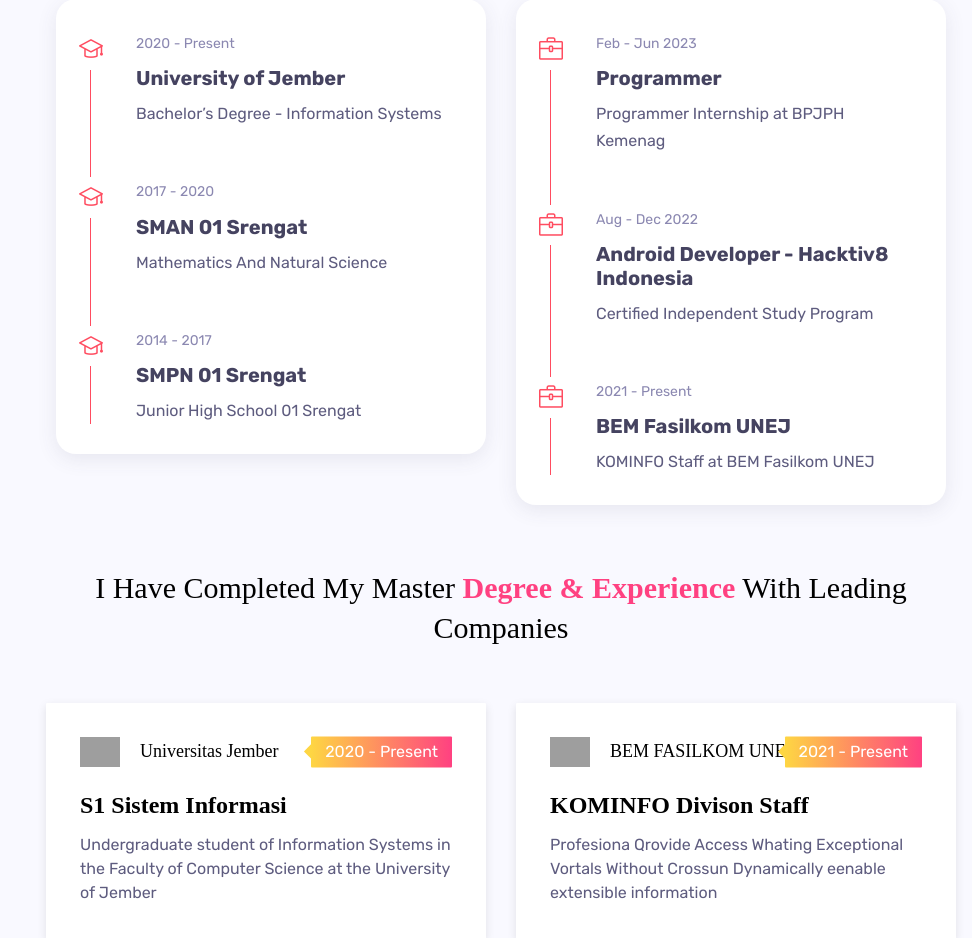
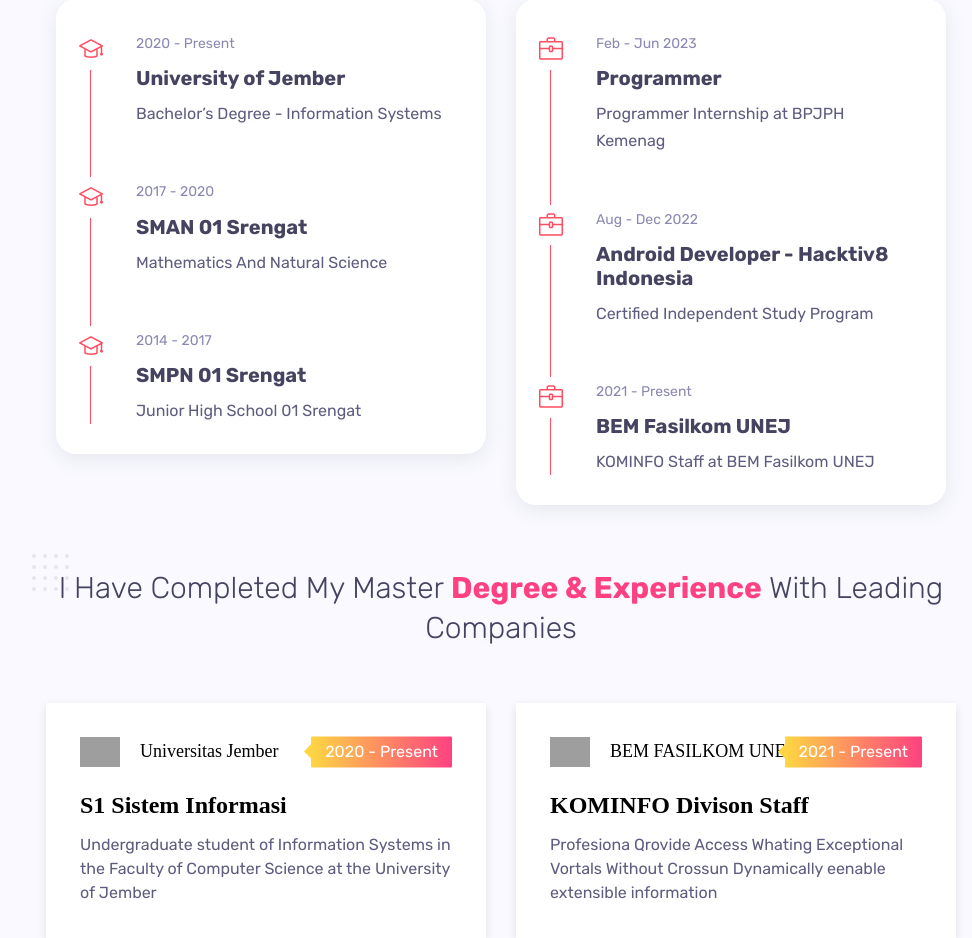
Before and after one commit to sibeux/persoanal-website, a PHP site: page / in a window 1280 px wide. Shown: the part 2154-3092 px from the top of the page, without its empty margins (284-1256 px from the left). Run offline with PHP 8.4, Linux system fonts and the light colour scheme; data that the repository does not hold is empty; some libraries are stand-ins or nearby versions; grey boxes are pictures that could not be loaded.

Commit message:
akhirnya

```diff
--- a/css/style-experience.css
+++ b/css/style-experience.css
@@ -167,14 +167,16 @@
 }
 
 .section-header .title h2 {
+    /*jika dua line ini gada, tulisan akan ke-bold kaya "Education & Experience" */
     font-weight: 300 !important;
     line-height: 40px;
+    /*  */
     clear: both;
     margin: 0.25em 0 0.25em;
     margin-bottom: 40px;
-    font-weight: 600;
-    color: #000;
-    font-family: "Frank Ruhl Libre", serif;
+    font-weight: 700;
+    color: #454360;
+    font-family: "Rubik", serif;
     font-size: 30px;
     text-align: center;
 }
--- a/index.php
+++ b/index.php
@@ -577,7 +577,9 @@
             <div class="container" style="padding: 5px;">
                 <div class="section-header">
                     <div class="title">
-                        <h2 class="wow fadeInUp" data-wow-duration="1s" data-wow-delay=".2s">I Have Completed My Master
+                        <h2 class="section-title wow fadeInUp" data-wow-duration="1s" data-wow-delay=".2s">I Have
+                            Completed My
+                            Master
                             <span>Degree & Experience</span> With Leading Companies
                         </h2>
                     </div>
```
